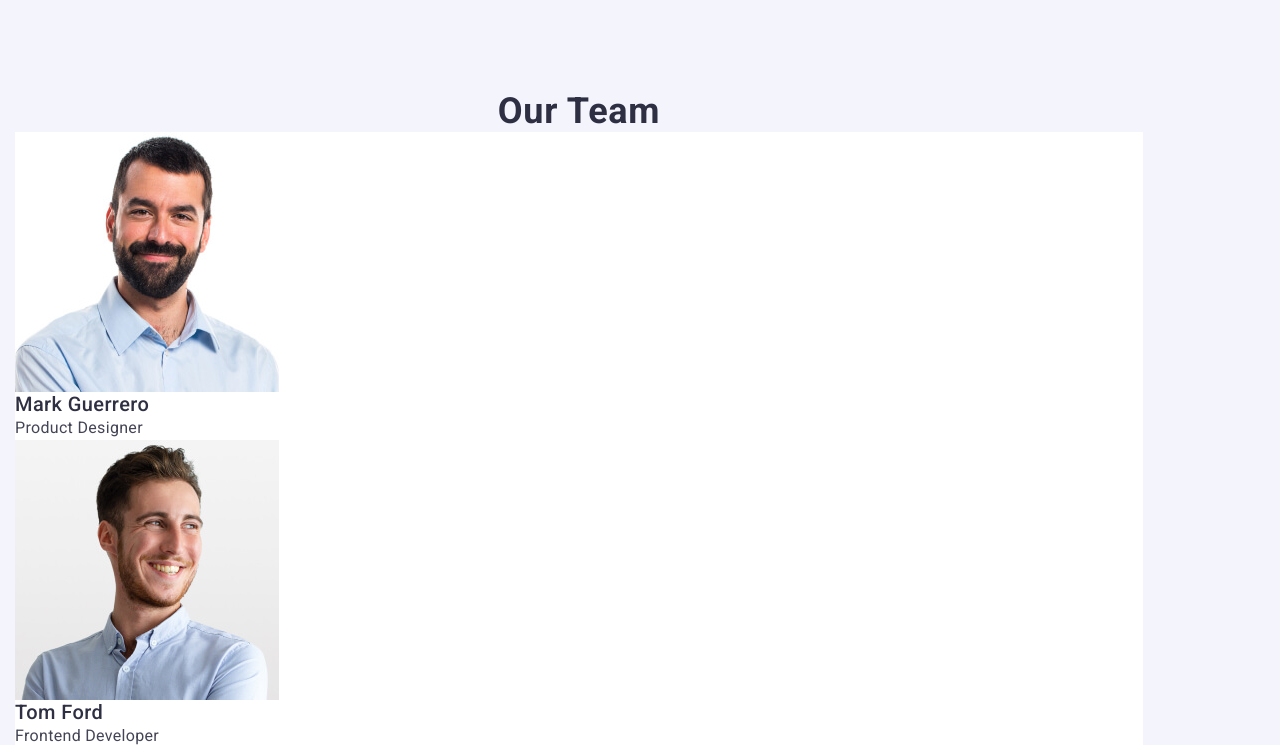
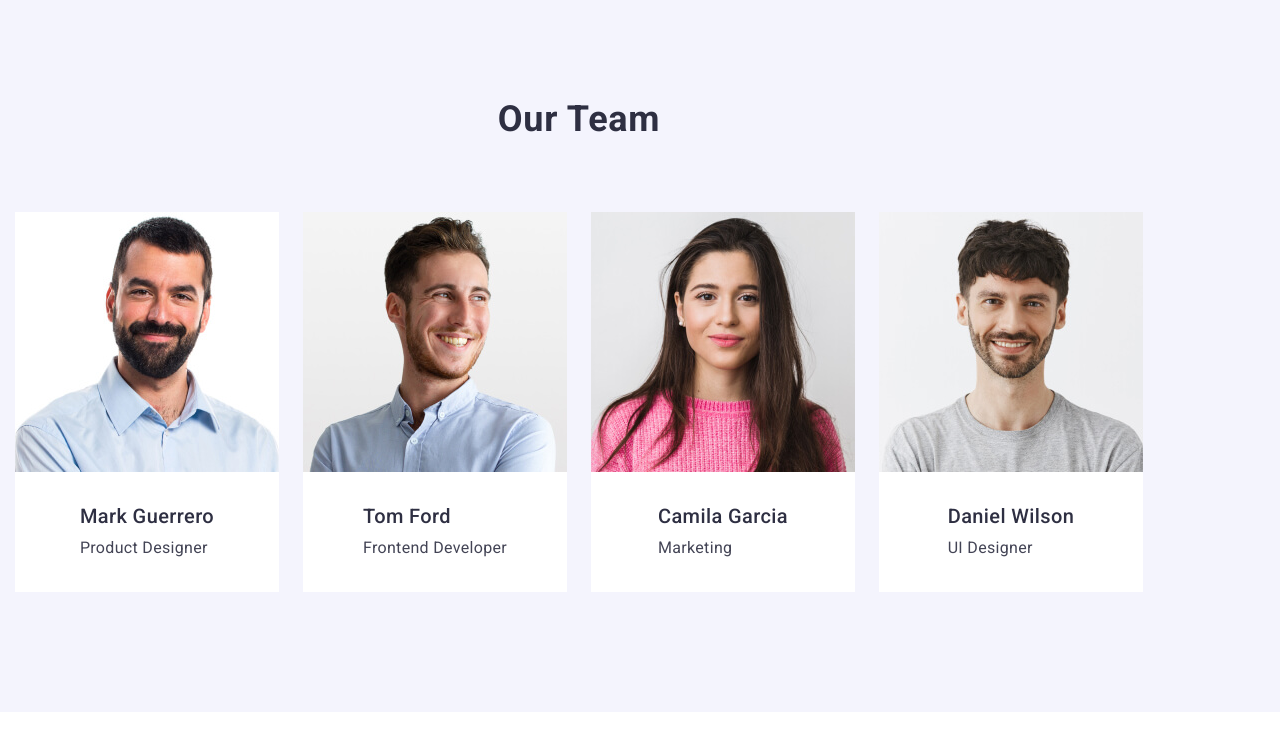
Before and after one commit to antagonist13/goit-markup-hw-03, a plain HTML site: page index.html in a window 1280 px wide. Shown: the part 1060-1805 px from the top of the page. Drawn offline with nearby package versions, Linux system fonts and the light colour scheme.

Commit message:
creating our team

```diff
--- a/css/styles.css
+++ b/css/styles.css
@@ -38,6 +38,7 @@ img {
   line-height: 1.11;
   text-align: center;
   color: #2e2f42;
+  margin-bottom: 72px;
 }
 .text-title {
   font-family: Roboto;
@@ -47,6 +48,9 @@ img {
   line-height: 1.2;
   letter-spacing: 0.02em;
   color: #2e2f42;
+
+  display: block;
+  margin-bottom: 8px;
 }
 .text {
   font-family: Roboto;
@@ -132,9 +136,7 @@ img {
 .contact:focus {
   color: #404bbf;
 }
-.icon {
-  background-color: #ffffff;
-}
+
 .flex-header {
   display: flex;
   justify-content: space-between;
@@ -221,13 +223,24 @@ img {
   flex-direction: column;
   width: calc((100% - 72px) / 4);
 }
-.text-title-benefit {
-  display: block;
-  margin-bottom: 8px;
-}
 /* SECTION OUR TEAM*/
 .section-our-team {
   background: var(--CLOUD, #f4f4fd);
+}
+.icon {
+  background-color: #ffffff;
+  width: calc((100% - 72px) / 4);
+  display: flex;
+  flex-direction: column;
+  align-items: center;
+}
+.icon-group {
+  display: flex;
+  gap: 24px;
+}
+.photo-description {
+  padding-top: 32px;
+  padding-bottom: 32px;
 }
 /* SECTION OUR PORTFOLIO*/
 .section-our-portfolio {
--- a/index.html
+++ b/index.html
@@ -64,7 +64,7 @@
           <h2 class="visually-hidden">Benefits</h2>
           <ul class="benefit-main-block">
             <li class="benefit-block">
-              <h3 class="text-title text-title-benefi">Strategy</h3>
+              <h3 class="text-title">Strategy</h3>
               <p class="text benefit-text">
                 Our goal is to identify the business problem to walk away with
                 the perfect and creative solution.
@@ -72,7 +72,7 @@
             </li>
 
             <li class="benefit-block">
-              <h3 class="text-title text-title-benefit">Punctuality</h3>
+              <h3 class="text-title">Punctuality</h3>
               <p class="text benefit-text">
                 Bring the key message to the brand's audience for the best price
                 within the shortest possible time.
@@ -80,7 +80,7 @@
             </li>
 
             <li class="benefit-block">
-              <h3 class="text-title text-title-benefi">Diligence</h3>
+              <h3 class="text-title">Diligence</h3>
               <p class="text benefit-text">
                 Research and confirm brands that present the strongest digital
                 growth opportunities and minimize risk.
@@ -88,7 +88,7 @@
             </li>
 
             <li class="benefit-block">
-              <h3 class="text-title text-title-benefi">Technologies</h3>
+              <h3 class="text-title">Technologies</h3>
               <p class="text benefit-text">
                 Design practice focused on digital experiences. We bring forth a
                 deep passion for problem-solving.
@@ -101,7 +101,7 @@
       <section class="section-our-team section">
         <div class="container">
           <h2 class="title">Our Team</h2>
-          <ul>
+          <ul class="icon-group">
             <li class="icon">
               <img
                 src="./images/mark-guerrero.jpg"
@@ -109,8 +109,10 @@
                 width="264"
                 height="260"
               />
+              <div class="photo-description">
                 <h3 class="text-title">Mark Guerrero</h3>
                 <p class="text">Product Designer</p>
+              </div>
             </li>
             <li class="icon">
               <img
@@ -119,8 +121,10 @@
                 width="264"
                 height="260"
               />
+              <div class="photo-description">
                 <h3 class="text-title">Tom Ford</h3>
                 <p class="text">Frontend Developer</p>
+              </div>
             </li>
             <li class="icon">
               <img
@@ -129,8 +133,10 @@
                 width="264"
                 height="260"
               />
+              <div class="photo-description">
                 <h3 class="text-title">Camila Garcia</h3>
                 <p class="text">Marketing</p>
+              </div>
             </li>
             <li class="icon">
               <img
@@ -139,8 +145,10 @@
                 width="264"
                 height="260"
               />
+              <div class="photo-description">
                 <h3 class="text-title">Daniel Wilson</h3>
                 <p class="text">UI Designer</p>
+              </div>
             </li>
           </ul>
         </div>
```
Lines whose indentation alone changed are shown as unchanged.
